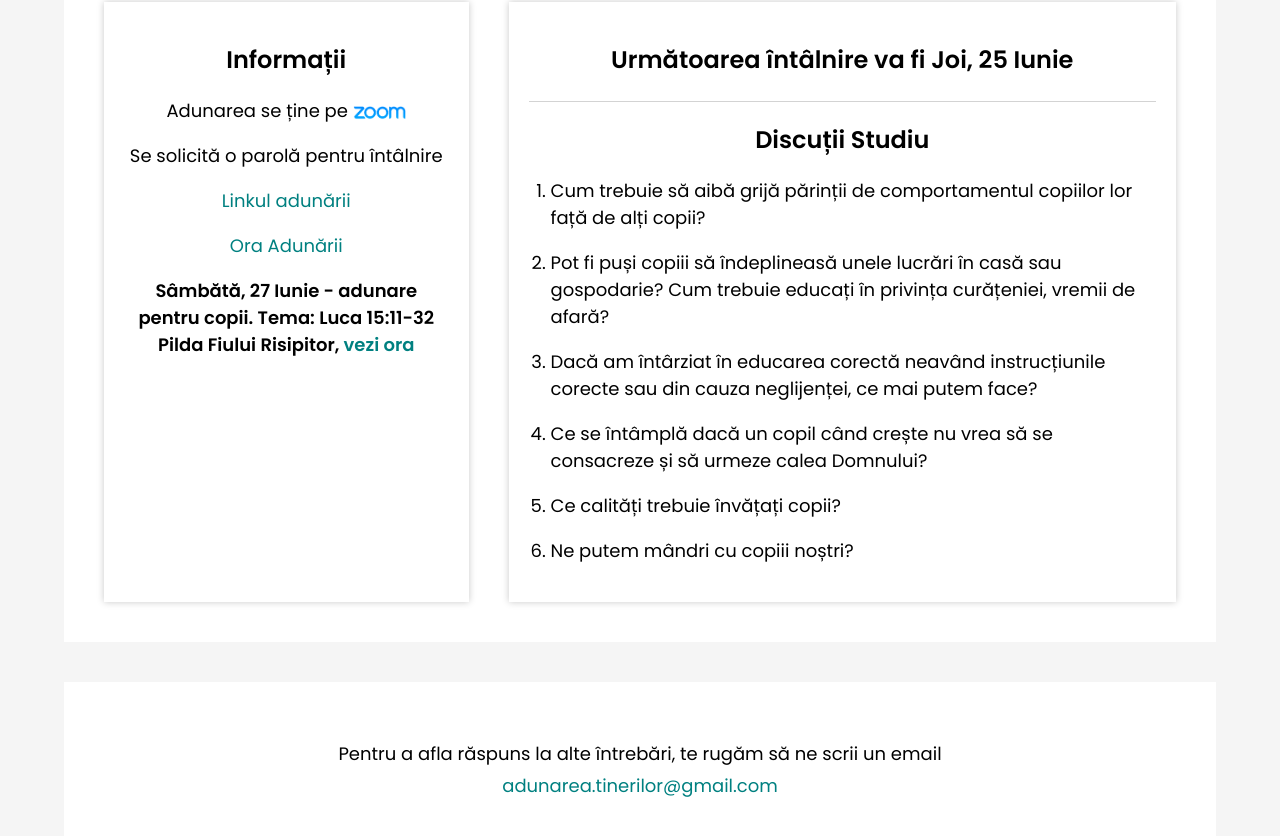
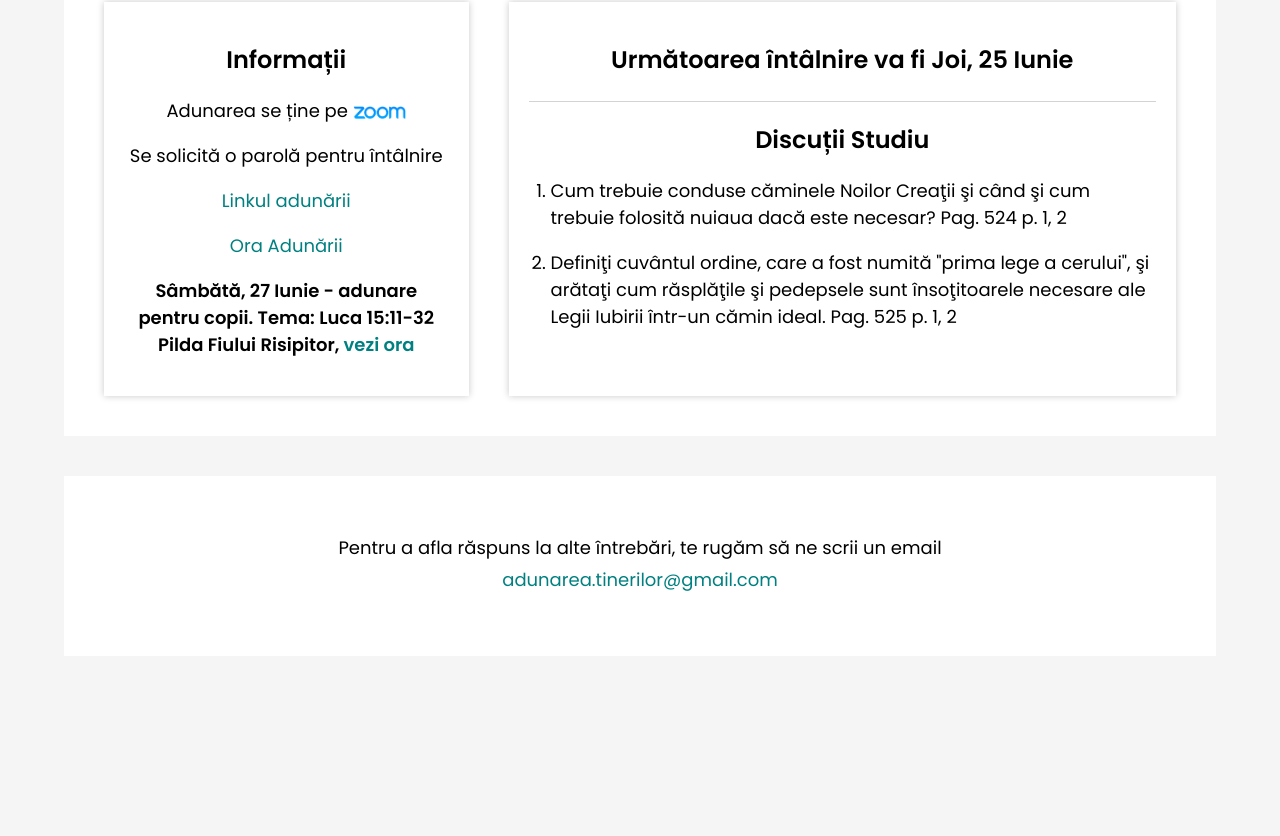
Before and after one commit to adunarea-tinerilor/stb-adt, a React (Create React App) app: page / in a window 1280 px wide. Shown: the part 778-1614 px from the top of the page. After the commit the page ends 1514 px from the top, so only its background shows below. Built offline with nearby package versions, Linux system fonts and the light colour scheme.

Commit message:
updated content

```diff
--- a/src/App.js
+++ b/src/App.js
@@ -17,14 +17,10 @@
       noteLinkTxt: "vezi ora",
       noteLink: "https://www.timeanddate.com/worldclock/fixedtime.html?msg=Adunare+pentru+Copii&iso=20200627T18&p1=49",
       // next meeting
-      nextMeetingDate: "25 Iunie",
+      nextMeetingDate: "25 Iunie, Volumul 6",
       nextMeetingSubject: [
-        "Cum trebuie să aibă grijă părinții de comportamentul copiilor lor față de alți copii?",
-        "Pot fi puși copiii să îndeplineasă unele lucrări în casă sau gospodarie? Cum trebuie educați în privința curățeniei, vremii de afară?",
-        "Dacă am întârziat în educarea corectă neavând instrucțiunile corecte sau din cauza neglijenței, ce mai putem face?",
-        "Ce se întâmplă dacă un copil când crește nu vrea să se consacreze și să urmeze calea Domnului?",
-        "Ce calități trebuie învățați copii?",
-        "Ne putem mândri cu copiii noștri?"
+        "Cum trebuie conduse căminele Noilor Creaţii şi când şi cum trebuie folosită nuiaua dacă este necesar? Pag. 524 p. 1, 2",
+        "Definiţi cuvântul ordine, care a fost numită \"prima lege a cerului\", şi arătaţi cum răsplăţile şi pedepsele sunt însoţitoarele necesare ale Legii Iubirii într-un cămin ideal. Pag. 525 p. 1, 2"
   ],
 
       archiveList: [
--- a/src/global-components/Footer.js
+++ b/src/global-components/Footer.js
@@ -20,6 +20,8 @@
 const FooterEmail = styled.a`
   display: block;
   padding: 5px;
+  width: fit-content;
+  margin: auto;
 
   @media only screen and (max-width:370px) {
     font-size: 15px;
--- a/src/partials/Intro.js
+++ b/src/partials/Intro.js
@@ -21,6 +21,7 @@
       width: 38%;
       margin: 0 40px 0 0;
       text-align: center;
+      align-self: flex-start;
     }
 
      & > div:last-child {
```
